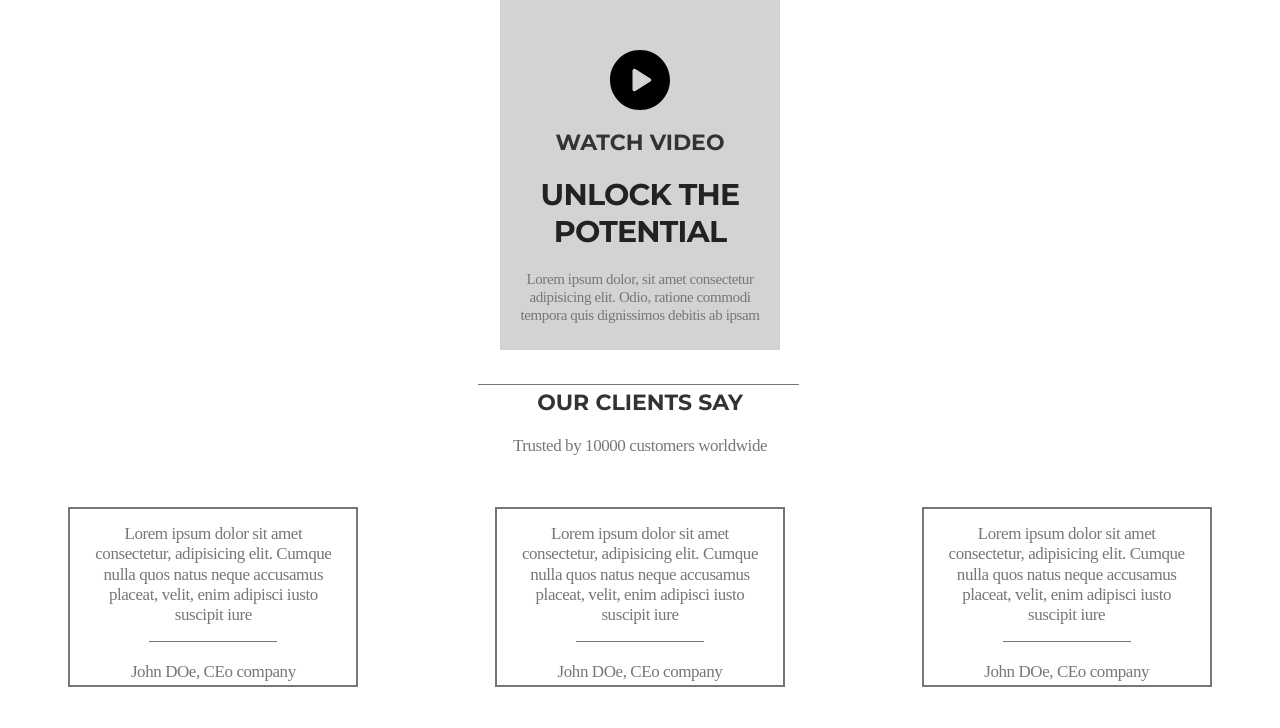
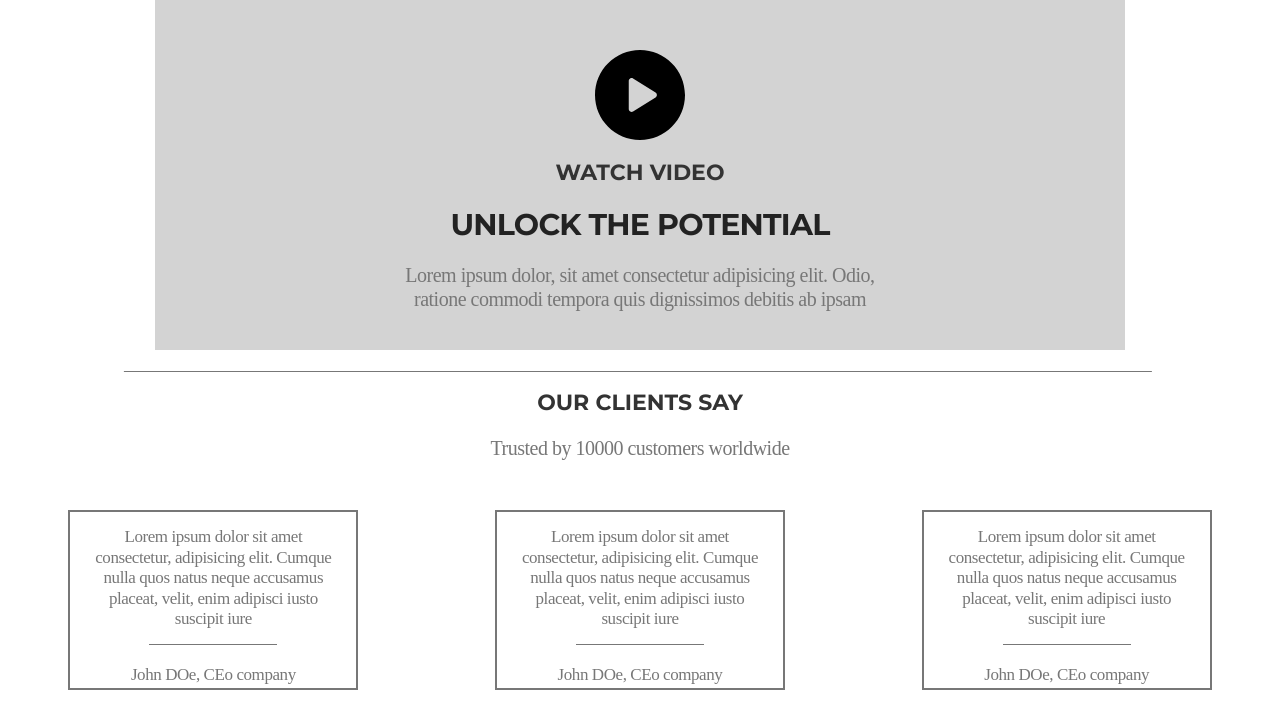
Before and after one commit to a1one37/xakaton, a plain HTML site: page index.html in a window 1280 px wide. Drawn offline with Linux system fonts and the light colour scheme.

Commit message:
adaptive

```diff
--- a/css/presentation.css
+++ b/css/presentation.css
@@ -52,3 +52,59 @@ color: #222222;
     background-color: #777777;
     margin-top: 60px;
 }
+
+@media screen and (min-width: 768px) {
+    .presentation{
+        width: 700px;
+
+    }
+    .video_button{
+
+        width: 80px;
+        height: 80px;
+
+    }
+
+    .video_description{
+
+        font-size: 20px;
+
+        width: 50%;
+        margin: 0 auto;
+    }
+
+    .line{
+        width: 770px;
+        transform: translate(-6%);
+
+
+    }
+}
+
+@media screen and (min-width: 1024px){
+    .presentation{
+        width: 970px;
+
+    }
+    .video_button{
+
+        width: 90px;
+        height: 90px;
+
+    }
+
+    .video_description{
+
+        font-size: 20px;
+
+        width: 50%;
+        margin: 0 auto;
+    }
+
+    .line{
+        width: 1028px;
+        transform: translate(-4%);
+
+
+    }
+}
--- a/css/reviews.css
+++ b/css/reviews.css
@@ -62,3 +62,11 @@ flex-wrap: wrap;
     color: #777777;
 
 }
+
+@media screen and (min-width: 1024px){
+    .headtitle_review{
+
+        font-size: 20px;
+
+    }
+}
```
